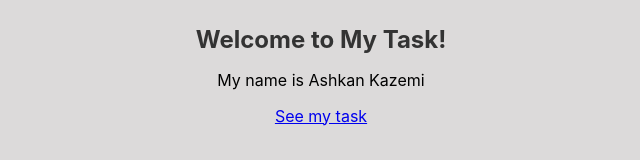
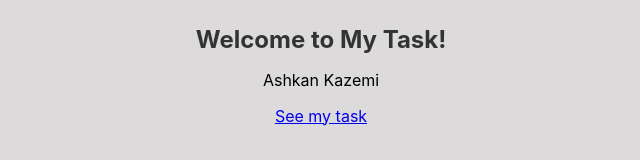
Before and after one commit to AshkanKazemiV/lobox-task, a React (Create React App) app: page / in a window 1280 px wide. Shown: the part 325-485 px from the top of the page, without its empty margins (319-959 px from the left). Built offline with nearby package versions, Linux system fonts and the light colour scheme.

Commit message:
debug comments

```diff
--- a/src/modules/MyTask/Context/index.tsx
+++ b/src/modules/MyTask/Context/index.tsx
@@ -24,11 +24,13 @@ export const MyTaskContext = createContext<ICtx | undefined>(undefined);
 
 export const MyTaskProvider: FC<PropsWithChildren> = ({ children }) => {
   //------------------------------------ state --------------------------------
+
   const [data, setData] = useState<IGetData[]>([]);
 
   const [loading, setLoading] = useState<boolean>(false);
 
   //-------------------------------------- func --------------------------------
+
   const getData = async () => {
     setLoading(true);
     try {
--- a/src/modules/MyTask/components/EditableSelect.tsx
+++ b/src/modules/MyTask/components/EditableSelect.tsx
@@ -24,7 +24,7 @@ export const EditableSelectRaw = () => {
       }
     };
 
-    document.addEventListener("click", handleClickOutside); // ✅ click بهتره
+    document.addEventListener("click", handleClickOutside);
     return () => document.removeEventListener("click", handleClickOutside);
   }, []);
 
@@ -69,12 +69,6 @@ export const EditableSelectRaw = () => {
         onFocus={() => setShowDropdown(true)}
         className="selectInput"
       />
-      {/* <span
-        className="toggleIcon"
-        onClick={() => setShowDropdown((prev) => !prev)}
-      >
-        {showDropdown ? "▲" : "▼"}
-      </span> */}
       <img src="icon/dropdown.svg" alt="" className="toggleIcon" />
       {showDropdown && filteredData.length > 0 && (
         <ul className="dropdown">
--- a/src/modules/MyTask/style.ts
+++ b/src/modules/MyTask/style.ts
@@ -6,7 +6,6 @@ export const MyTaskContainer = styled.div`
   justify-content: center;
   align-items: start;
   gap: 24px;
-  /* flex-direction: column; */
   width: calc(100vw);
   height: calc(100vh - 200px);
 `;
@@ -15,7 +14,6 @@ export const EditableSelectRawContainer = styled.div<{
   $showDropdown: boolean;
 }>`
   gap: 8px;
-  /* width: 300px; */
   position: relative;
   .toggleIcon {
     position: absolute;
--- a/src/modules/Welcome/index.tsx
+++ b/src/modules/Welcome/index.tsx
@@ -7,7 +7,7 @@ export const WelcomeToMyTask: FC = () => {
   return (
     <WelcomeToMyTaskContainer>
       <p className="welcomeMessage">Welcome to My Task!</p>
-      <p className="description">My name is Ashkan Kazemi</p>
+      <p className="description">Ashkan Kazemi</p>
       <Link to={Routes.task}>See my task</Link>
     </WelcomeToMyTaskContainer>
   );
```
